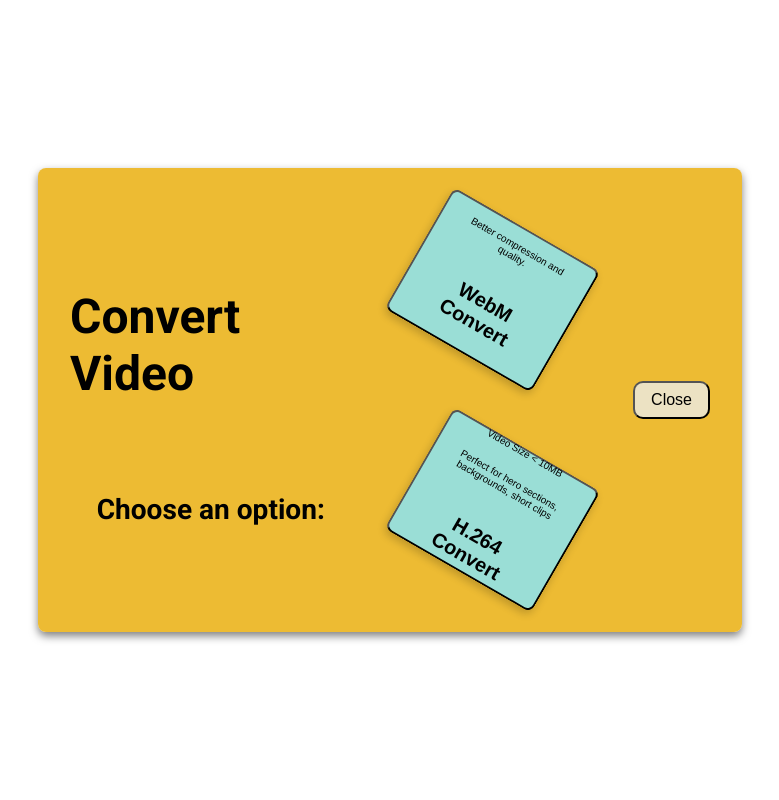
After one commit to JoelMdO/Image-Video-Format-Converter, a Flask app: template app/templates/dialog.html in a window 1280 px wide. The commit adds this page. Shown: the whole page, without its empty margins (250-1029 px from the left). Run offline with Flask 3, Linux system fonts and the light colour scheme; the template is opened without the code that fills it, so the values that code supplies are empty.

Commit message:
Version 0.1.0 - H264 Video Optimization added

```diff
--- a/app/main.py
+++ b/app/main.py
@@ -6,6 +6,7 @@ from services.allowed_file import allowed_file
 from services.video_to_webm import video_to_webm
 from services.file_extension import file_extension
 from services.svg_to_webp import svg_to_webp
+from services.video_to_h264 import video_to_h264
 
 app = Flask(__name__)
 # Track which conversion mode should run (convert vs favicon)
@@ -17,12 +18,15 @@ def index():
 ## Get the value of the option to use (Create Image or FavIcon)
 ##==========================================================
 @app.route("/toggle", methods=["POST"])
-def toggle():
+def toggle() -> str | dict[str, str]:
     global toggle_state
     payload = request.form or (request.get_json(silent=True) or {})
     toggle_state["mode"] = payload.get("mode", "convert")
     print(f"Toggle Updated: {toggle_state['mode']}")
-    return {"message": "Toggle value received", "mode": toggle_state["mode"]}
+    if toggle_state["mode"] == "video-convert":
+        return render_template('dialog.html', video_dialog=True)
+    else:
+        return {"message": "Toggle value received", "mode": toggle_state["mode"]}
 ##==========================================================
 ## Upload the file and act according to the toggle value
 ##==========================================================
@@ -31,10 +35,8 @@ def upload_file():
     ##Get the toggle value.
     global toggle_state
     print(f"Toggle Value at Upload: {toggle_state['mode']}")
-
     response = 1
     print("at upload")
-
     # Check if the file is present
     if 'file' not in request.files:
         return 'No file part', 400
@@ -42,23 +44,34 @@ def upload_file():
     print(f"file to name", file.filename)
     if file.filename == '':
         return 'No selected file', 400
-
     #Option to create image or FavIcon
     if toggle_state["mode"] == "favicon":
         ##Create a favicon.
         print("going to favicon")
         response = create_favicon(file)
+    elif toggle_state["mode"] == "video-convert-webm":
+        if file and file.filename and allowed_file(file.filename):
+                print("file to change to webm")
+                response = video_to_webm (file)
+        else:
+                return 'No correct file', 400
+    elif toggle_state["mode"] == "video-convert-h264":
+        if file and file.filename and allowed_file(file.filename):
+                print("file to change to h264")
+                response = video_to_h264 (file)
+        else:
+                return 'No correct file', 400
     else:
         #Convert image.
         #Check the extension of the  file to define the transformation it.
-        if file and allowed_file(file.filename) :
+        if file and file.filename and allowed_file(file.filename):
             print(f"file to change", file_extension(file.filename))
             if file_extension(file.filename) == 'png':
                 print("file to change to png")
                 response = png_to_webp (file)
-            elif file_extension(file.filename) == 'mp4':
-                print("file to change to mp4")
-                response = video_to_webm (file)
+            # elif file_extension(file.filename) == 'mp4':
+            #     print("file to change to mp4")
+            #     response = video_to_webm (file)
             elif file_extension(file.filename) == 'svg':
                 print("file to change to svg")
                 response = svg_to_webp (file)
--- a/app/services/allowed_file.py
+++ b/app/services/allowed_file.py
@@ -1,4 +1,4 @@
 ALLOWED_EXTENSIONS = {'png', 'mp4', 'svg', 'webp'}
 
-def allowed_file(filename):
+def allowed_file(filename: str) -> bool:
     return '.' in filename and filename.rsplit('.', 1)[1].lower() in ALLOWED_EXTENSIONS
--- a/app/services/file_extension.py
+++ b/app/services/file_extension.py
@@ -1,2 +1,4 @@
-def file_extension(filename):
+from typing import Union
+
+def file_extension(filename: str) -> Union[str, bool]:
     return '.' in filename and filename.rsplit('.', 1)[1].lower()
--- a/app/static/style.css
+++ b/app/static/style.css
@@ -1,7 +1,10 @@
+:root {
+  font-family: Roboto, sans-serif;
+}
+
 main {
   display: flex;
   flex-direction: column;
-  font-family: "Roboto", sans-serif;
   background: white;
   padding: 2rem;
   border-radius: 8px;
@@ -28,8 +31,7 @@ section {
 }
 
 p {
-  font-family: "Roboto", sans-serif;
-  text-align: right;
+  /* text-align: right; */
   font-size: 10px;
   font-weigth: "w500";
 }
@@ -79,7 +81,6 @@ input[type="submit"]:hover {
 
 .popup-content {
   background: #fada7a;
-  font-family: "Roboto";
   padding: 20px;
   border-radius: 8px;
   text-align: center;
@@ -91,7 +92,7 @@ input[type="submit"]:hover {
   display: flex;
   justify-content: center;
   gap: 0;
-  width: 30%;
+  width: 60%;
   border: 1px solid #1779ba;
   border-radius: 0.625rem;
   overflow: hidden;
@@ -123,3 +124,76 @@ input[type="submit"]:hover {
 .menu-toggle button + button {
   border-left: 1px solid #1779ba;
 }
+
+#dialog-video {
+  display: flex;
+  flex-direction: row;
+  align-items: center;
+  justify-content: center;
+  flex-direction: row;
+  position: absolute;
+  top: 50%;
+  left: 50%;
+  transform: translate(-50%, -50%);
+  background: rgba(235, 180, 29, 0.9);
+  width: 50dvw;
+  height: 50dvh;
+  padding: 2rem;
+  border-radius: 8px;
+  box-shadow: 0 4px 8px rgba(0, 0, 0, 0.5);
+}
+
+.video-popup_left-container {
+  display: flex;
+  position: relative;
+  flex-direction: column;
+  align-items: center;
+  justify-content: center;
+  width: 50%;
+  height: 50%;
+  color: black;
+  font-size: 1.5rem;
+}
+
+.video-popup_right-container {
+  display: flex;
+  position: relative;
+  flex-direction: column;
+  align-items: center;
+  justify-content: center;
+  gap: 10dvh;
+  width: 50%;
+  height: 50%;
+}
+
+.video-popup_webm-option,
+.video-popup_h264-option {
+  display: flex;
+  flex-direction: column;
+  align-items: center;
+  justify-content: center;
+  position: relative;
+  transform: rotate(30deg);
+  background: #9aded6ff;
+  border-radius: 8px;
+  text-align: center;
+  width: 60%;
+  height: 70%;
+  padding: 1rem;
+  box-shadow: 0 4px 8px rgba(0, 0, 0, 0.2);
+  font-weight: 500;
+  text: center;
+  cursor: pointer;
+}
+
+.dialog-video_close {
+  display: flex;
+  position: relative;
+  background: #ece2c3ff;
+  border-radius: 10px;
+  padding: 0.5rem 1rem;
+  font-size: 1rem;
+  width: fit-content;
+  cursor: pointer;
+  color: black;
+}
--- /dev/null
+++ b/app/templates/dialog.html
@@ -0,0 +1,49 @@
+<head>
+  <link rel="stylesheet" href="{{ url_for('static', filename='style.css') }}" />
+  <link
+    rel="stylesheet"
+    href="https://fonts.googleapis.com/css2?family=Roboto:wght@400;700&display=swap"
+  />
+</head>
+<div id="dialog-video">
+<div class="video-popup_left-container">
+    <h1>Convert Video</h1>
+    <h3>Choose an option:</h3>
+    <div class="video-webpm_container">
+    </div>
+</div>
+<div class="video-popup_right-container">
+     <button
+     class="video-popup_webm-option"
+        hx-post="/toggle"
+        hx-vals='{"mode": "video-convert-webm"}'
+        hx-target="#dialog-container"
+        hx-swap="innerHTML"
+      >
+      <p>
+        Better compression and quality.
+      </p>
+        <h2>WebM Convert</h2>
+      </button>
+    <button
+      class="video-popup_h264-option"
+        hx-post="/toggle"
+        hx-vals='{"mode": "video-convert-h264"}'
+        hx-target="#dialog-container"
+        hx-swap="innerHTML"
+      >
+      <p>
+        Video Size &lt; 10MB
+      </p>
+      <p>
+        Perfect for hero sections, backgrounds, short clips
+      </p>
+      <h2>H.264 Convert</h2>
+    </button>
+    </div>
+    <button class="dialog-video_close" onclick="document.getElementById('dialog-video').remove()">
+        Close
+    </button>
+</div>
+
+</div>
```
Also changed, not shown: app/services/png_to_webp.py (+10 -7 lines), app/services/svg_to_webp.py (+10 -7 lines), app/services/video_to_h264.py (added, +51 -0 lines), app/services/video_to_webm.py (+18 -8 lines), app/services/webp_to_png.py (+5 -4 lines), app/static/script.js (added, +13 -0 lines), app/templates/index.html (+18 -27 lines), app/templates/video_choice_dialog.html (added, +7 -0 lines).
